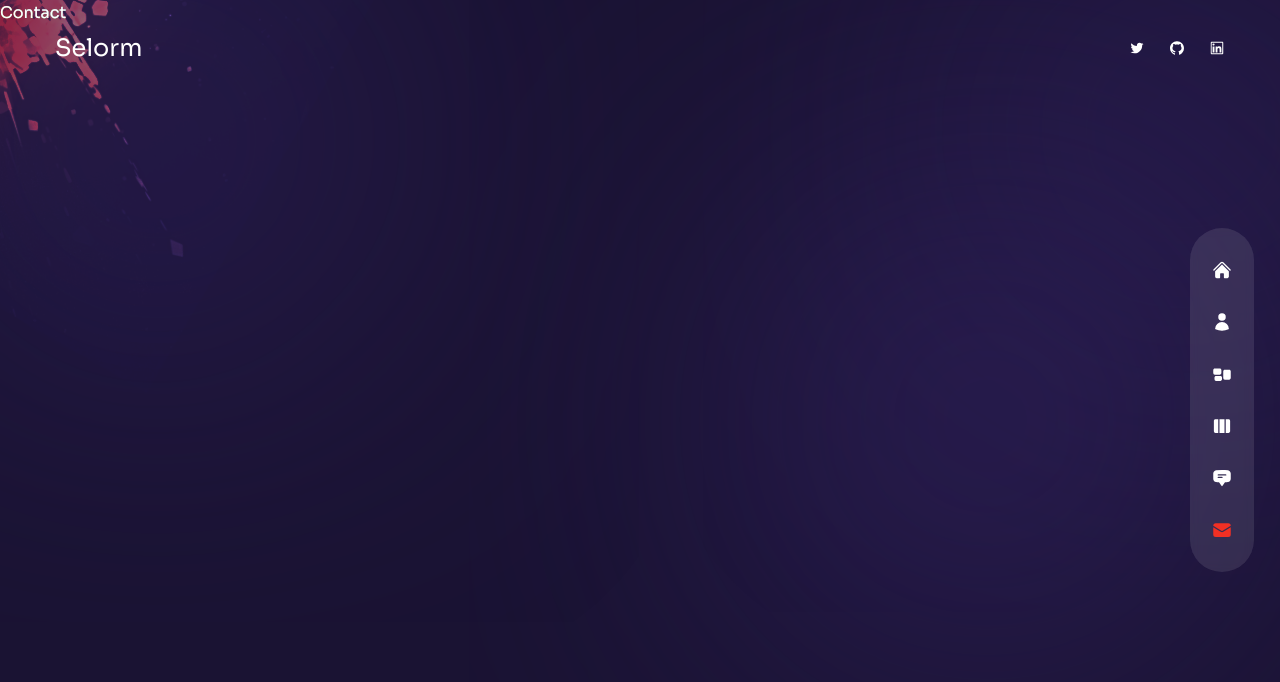
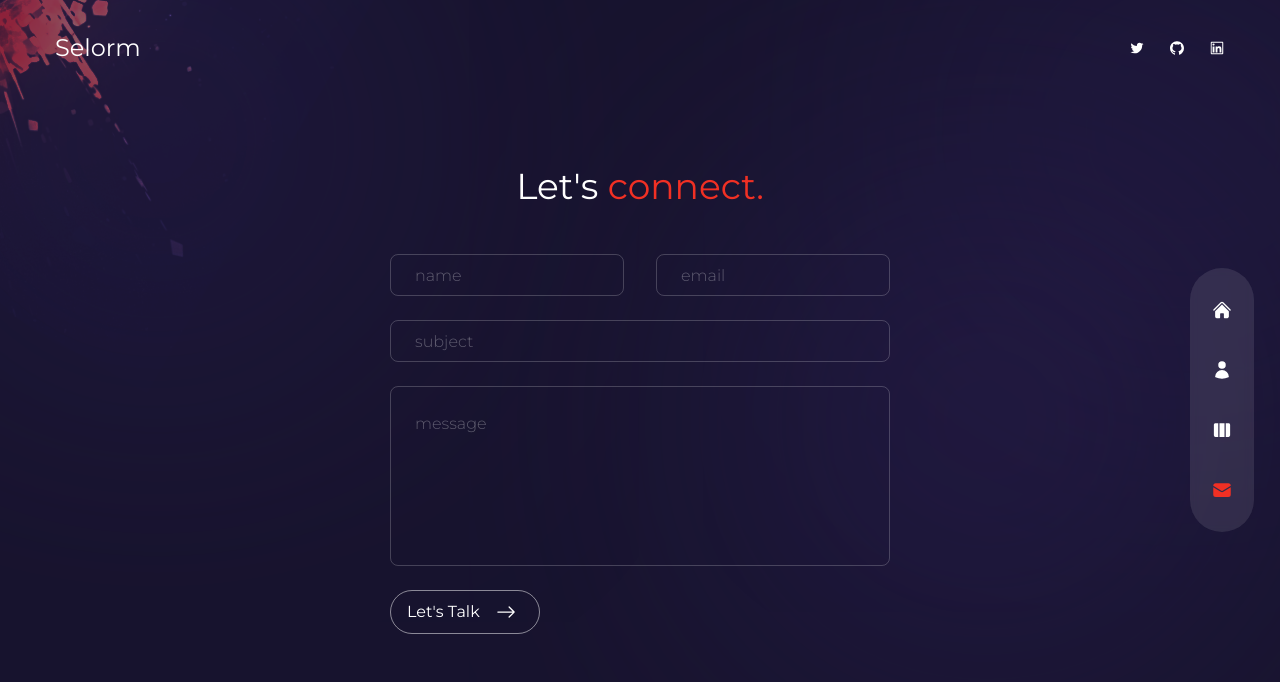
Before and after one commit to ranselorm/port, a Next.js app: page /contact in a window 1280 px wide. Shown: the top 682 px of the page. Built offline with nearby package versions, Linux system fonts and the light colour scheme.

Commit message:
finish contact page

```diff
--- a/components/Layout.jsx
+++ b/components/Layout.jsx
@@ -1,7 +1,12 @@
-import { Sora } from "@next/font/google";
+import { Sora, Montserrat } from "@next/font/google";
 const sora = Sora({
   subsets: ["latin"],
   variable: "--font-sora",
+  weight: ["100", "200", "300", "400", "500", "600", "700", "800"],
+});
+const montserrat = Montserrat({
+  subsets: ["latin"],
+  variable: "--font-montserrat",
   weight: ["100", "200", "300", "400", "500", "600", "700", "800"],
 });
 
@@ -13,7 +18,7 @@ import TopLeftImg from "./TopLeftImg";
 const Layout = ({ children }) => {
   return (
     <div
-      className={`page bg-site text-white bg-no-repeat bg-cover ${sora.variable} font-sora relative`}
+      className={`page bg-site text-white bg-no-repeat bg-cover ${montserrat.variable} font-montserrat relative`}
     >
       <TopLeftImg />
       <Nav />
--- a/components/Nav.jsx
+++ b/components/Nav.jsx
@@ -10,13 +10,13 @@ import {
 const links = [
   { name: "home", path: "/", icon: <HiHome /> },
   { name: "about", path: "/about", icon: <HiUser /> },
-  { name: "services", path: "/services", icon: <HiRectangleGroup /> },
+  // { name: "services", path: "/services", icon: <HiRectangleGroup /> },
   { name: "work", path: "/work", icon: <HiViewColumns /> },
-  {
-    name: "testimonials",
-    path: "/testimonials",
-    icon: <HiChatBubbleBottomCenterText />,
-  },
+  // {
+  //   name: "testimonials",
+  //   path: "/testimonials",
+  //   icon: <HiChatBubbleBottomCenterText />,
+  // },
   {
     name: "contact",
     path: "/contact",
@@ -34,7 +34,7 @@ const Nav = () => {
   const pathname = router.pathname;
   return (
     <nav className="flex flex-col items-center xl:justify-center fixed gap-y-4 h-max mt-auto bottom-0 xl:right-[2%] z-50 top-0 w-full xl:w-16 xl:max-w-md xl:h-screen">
-      <div className="w-full flex xl:flex-col justify-between xl:justify-center items-center gap-y-8 px-4 md:px-40 xl:px-0  xl:h-max py-8 bg-white/10 backdrop-blur-sm text-2xl xl:text-xl xl:rounded-full">
+      <div className="w-full flex xl:flex-col justify-between xl:justify-center items-center gap-y-10 px-10 md:px-40 xl:px-0  xl:h-max py-8 bg-white/10 backdrop-blur-sm text-2xl xl:text-xl xl:rounded-full">
         {links.map((link, index) => (
           <Link
             href={link.path}
--- a/pages/_app.js
+++ b/pages/_app.js
@@ -11,10 +11,10 @@ function MyApp({ Component, pageProps }) {
   return (
     <Layout>
       <AnimatePresence mode="wait">
-        <motion.div key={router.route} className="w-h-full">
-          <Transition />
+        <div className="w-h-full">
+          {/* <Transition /> */}
           <Component {...pageProps} />
-        </motion.div>
+        </div>
       </AnimatePresence>
     </Layout>
   );
--- a/pages/about/index.jsx
+++ b/pages/about/index.jsx
@@ -1,9 +1,10 @@
 import { useState } from "react";
 import Circles from "../../components/Circles";
+import Link from "next/link";
 
 import { FaHtml5, FaCss3, FaJs, FaReact } from "react-icons/fa";
+import { BsArrowRight } from "react-icons/bs";
 import { SiNextdotjs } from "react-icons/si";
-// import {tailwi} from "react-icons/ai";
 
 import { motion } from "framer-motion";
 import { fadeIn } from "../../variants";
@@ -11,7 +12,7 @@ import { fadeIn } from "../../variants";
 //  data
 const aboutData = [
   {
-    title: "skills",
+    title: "Tech Stack",
     info: [
       {
         title: "HTML5",
@@ -37,14 +38,13 @@ const aboutData = [
         title: "Tailwind",
         icon: <SiNextdotjs />,
       },
-    ],
-  },
-  {
-    title: "education",
-    info: [
       {
-        title: "Bsc. Computer Science - Dominion University College",
-        stage: "2016 - 2020",
+        title: "Native",
+        icon: <SiNextdotjs />,
+      },
+      {
+        title: "Firebase",
+        icon: <SiNextdotjs />,
       },
     ],
   },
@@ -84,7 +84,17 @@ const About = () => {
             dicta debitis culpa impedit unde, quae hic asperiores ad aperiam
             illo?
           </motion.p>
-          <button>Let's Connect</button>
+          <Link href={"/contact"}>
+            <motion.button
+              variants={fadeIn("right", 0.5)}
+              initial="hidden"
+              animate="show"
+              exit="hidden"
+              className="bg-accent/70 px-4 py-2 mx-auto xl:mx-0 rounded-sm flex items-center gap-x-4 mt-3 xl:mt-6"
+            >
+              Connect <BsArrowRight className="text-xl" />
+            </motion.button>
+          </Link>
         </div>
         {/* info */}
         <motion.div
@@ -92,33 +102,30 @@ const About = () => {
           initial="hidden"
           animate="show"
           exit="hidden"
-          className="flex flex-col items-center xl:items-start flex-1 w-full xl:max-w-[48%]"
+          className="flex flex-col items-center justify-center flex-1 w-full xl:max-w-[48%] mt-[40px] xl:mt-0"
         >
           <div className="flex gap-x-4 xl:gap-x-8 xl:mx-0">
             {aboutData.map((item, itemIndex) => {
               return (
                 <div
-                  key={itemIndex}
-                  className={`${
-                    index === itemIndex &&
-                    "text-accent after:w-[100%] after:transition after:bg-accent duration-300"
-                  } capitalize cursor-pointer relative after:w-8 after:h-[2px] after:bg-white after:absolute after:-bottom-1 after:left-0`}
-                  onClick={() => setIndex(itemIndex)}
+                  className={`
+                  capitalize cursor-pointer text-2xl`}
                 >
                   {item.title}
+                  <span className="text-accent">.</span>
                 </div>
               );
             })}
           </div>
-          <div className="flex gap-x-5 gap-y-3 flex-wrap justify-center text-sm max-w-[70%] py-10 xl:justify-start text-white/60">
+          {/* -------------------------------------------------------------------------------- */}
+          <div className="grid grid-cols-4 gap-x-4 xl:gap-y-2 gap-y-1 max-w-[70%] text-white/60 xl:mt-10 mt-4">
             {aboutData[index].info.map((item, itemIndex) => {
               return (
                 <div key={itemIndex}>
-                  <div className="flex items-center gap-x-1">
-                    <span>{item.icon && item.icon}</span>
-                    <span className="text-xs">{item.title}</span>
+                  <div className="flex items-center gap-x-1 gap-y-2 flex-col">
+                    <span className="text-xl">{item.icon && item.icon}</span>
+                    <span className="text-xs text-white">{item.title}</span>
                     <br />
-                    <span>{item.stage && item.stage}</span>
                   </div>
                 </div>
               );
--- a/pages/contact/index.js
+++ /dev/null
@@ -1,5 +0,0 @@
-const Contact = () => {
-  return <div>Contact</div>;
-};
-
-export default Contact;
--- /dev/null
+++ b/pages/contact/index.jsx
@@ -0,0 +1,94 @@
+import { useState } from "react";
+import Circles from "../../components/Circles";
+import { BsArrowRight } from "react-icons/bs";
+import { motion } from "framer-motion";
+import { fadeIn } from "../../variants";
+
+const Contact = () => {
+  const [name, setName] = useState("");
+  const [email, setEmail] = useState("");
+  const [subject, setSubject] = useState("");
+  const [message, setMessage] = useState("");
+  const [error, setError] = useState(false);
+
+  const handleSubmit = (e) => {
+    e.preventDefault();
+    if (!name || !email || !subject || !message) {
+      setError(true);
+      return;
+    }
+    console.log(name, email, subject, message);
+    setError(false);
+    setName("");
+    setEmail("");
+    setSubject("");
+    setMessage("");
+  };
+
+  // if (error) {
+  //   alert("All fields are required!");
+  // }
+  return (
+    <div className="h-screen bg-primary/30">
+      <div className="container mx-auto py-32 text-center xl:text-left flex items-center justify-center h-full">
+        {/* text and form */}
+        <div className="flex items-center w-full max-w-[500px] flex-col">
+          {/* text */}
+          <motion.h2
+            variants={fadeIn("up", 0.2)}
+            initial="hidden"
+            animate="show"
+            exit="hidden"
+            className="text-4xl text-center mb-12"
+          >
+            Let's <span className="text-accent">connect.</span>
+          </motion.h2>
+          <motion.form
+            variants={fadeIn("up", 0.4)}
+            initial="hidden"
+            animate="show"
+            exit="hidden"
+            className="flex-1 flex flex-col gap-6 mx-auto w-full"
+            onSubmit={handleSubmit}
+          >
+            {/* input group */}
+            <div className="flex gap-x-8 w-full">
+              <input
+                type="text"
+                placeholder="name"
+                className="input"
+                value={name}
+                onChange={(e) => setName(e.target.value)}
+              />
+              <input
+                type="text"
+                placeholder="email"
+                className="input"
+                value={email}
+                onChange={(e) => setEmail(e.target.value)}
+              />
+            </div>
+            <input
+              type="text"
+              placeholder="subject"
+              className="input"
+              value={subject}
+              onChange={(e) => setSubject(e.target.value)}
+            />
+            <textarea
+              className="textarea"
+              placeholder="message"
+              value={message}
+              onChange={(e) => setMessage(e.target.value)}
+            ></textarea>
+            <button className="border-white/50 border px-4 py-2 rounded-full flex items-center gap-x-4 max-w-[150px] overflow-hidden group hover:border-accent">
+              Let's Talk <BsArrowRight className="text-xl" />
+            </button>
+          </motion.form>
+        </div>
+      </div>
+    </div>
+  );
+};
+
+export default Contact;
--- a/styles/globals.css
+++ b/styles/globals.css
@@ -1,6 +1,8 @@
 @tailwind base;
 @tailwind components;
 @tailwind utilities;
+
+@import url("https://fonts.googleapis.com/css2?family=Montserrat:ital,wght@0,100;0,200;0,300;0,400;0,500;0,600;0,700;0,800;0,900;1,100;1,200;1,300;1,400;1,500;1,600;1,700;1,800;1,900&display=swap");
 
 .translate-z-0 {
   transform: translateZ(0px);
@@ -39,13 +41,13 @@
     @apply h-[52px];
   }
   .input {
-    @apply w-full h-[52px] rounded-lg pl-6 capitalize;
+    @apply w-full h-[42px] rounded-lg pl-6;
   }
   .input,
   .textarea {
     @apply bg-transparent outline-none focus:ring-1 focus:ring-accent border border-white/20 placeholder:text-white/30 placeholder:font-light;
   }
   .textarea {
-    @apply w-full h-[180px] p-6 capitalize rounded-lg resize-none;
+    @apply w-full h-[180px] p-6 rounded-lg resize-none;
   }
 }
--- a/tailwind.config.js
+++ b/tailwind.config.js
@@ -38,6 +38,7 @@ module.exports = {
       fontFamily: {
         poppins: [`var(--font-poppins)`, "sans-serif"],
         sora: [`var(--font-sora)`, "sans-serif"],
+        montserrat: [`var(--font-montserrat)`, "sans-serif"],
       },
     },
   },
```
Also changed, not shown: pages/index.jsx (+27 -27 lines).
